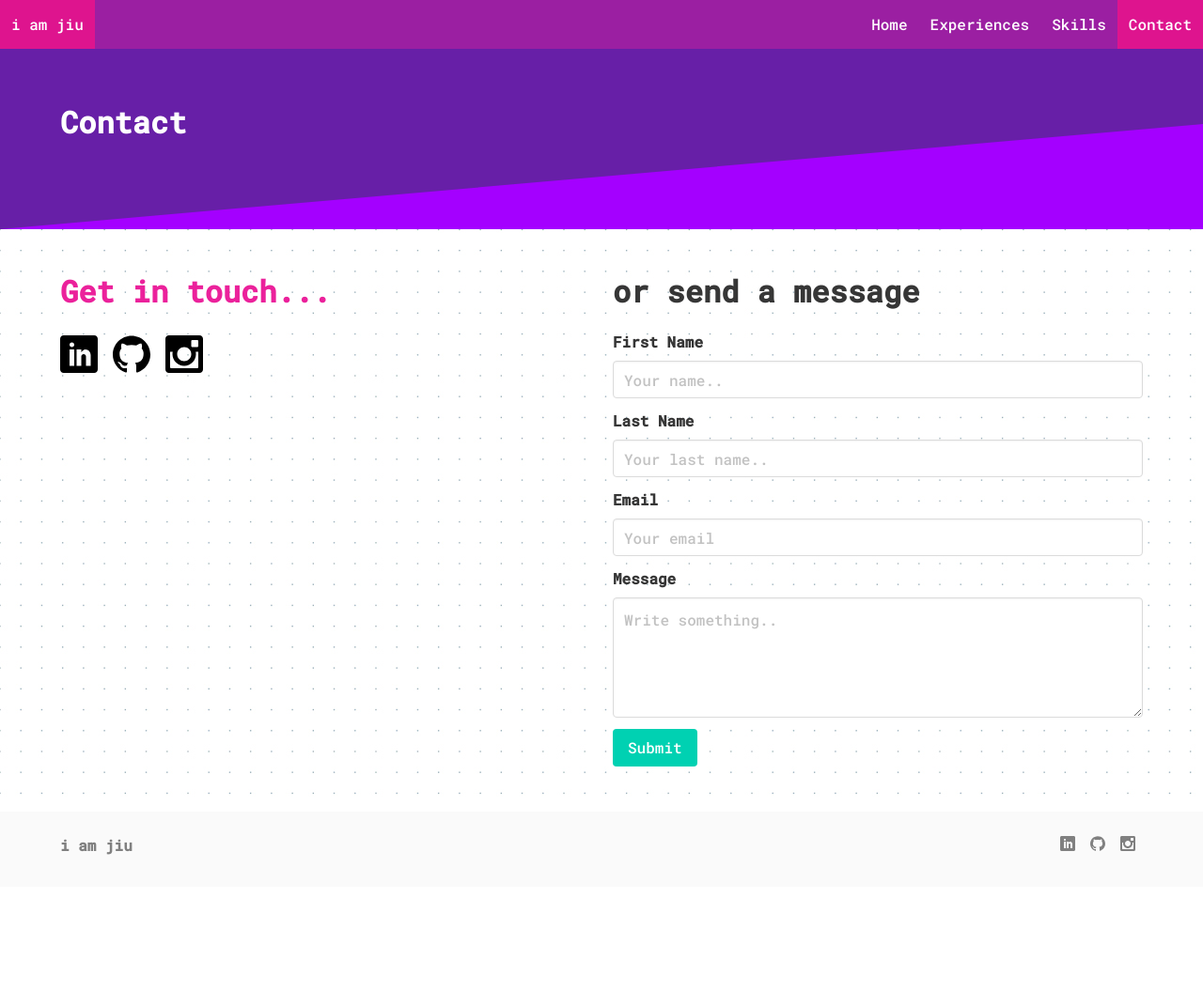
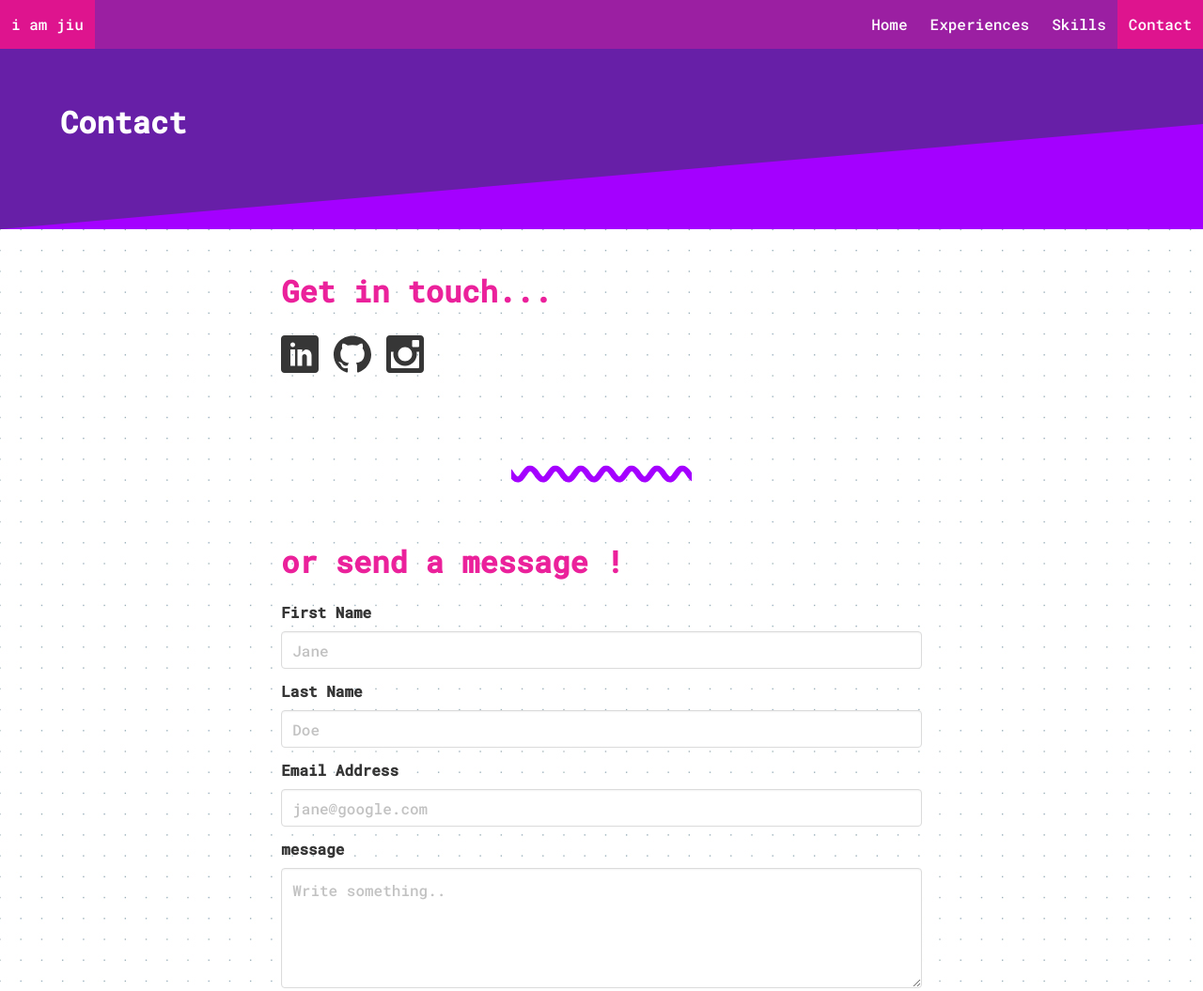
Before and after one commit to jiu/jiu-gatsby-site, a Gatsby site: page /contact in a window 1280 px wide. Shown: the top 1055 px of the page at 94% size. Before the commit the page ends 944 px from the top, so only its background shows below. Built offline with nearby package versions, Linux system fonts and the light colour scheme; Gatsby itself is replaced by a stand-in of ours.

Commit message:
cleaning old comment

```diff
--- a/package.json
+++ b/package.json
@@ -16,6 +16,7 @@
   "dependencies": {
     "axios": "^0.21.0",
     "bulma": "^0.9.1",
+    "formik": "^2.2.3",
     "gatsby": "^2.21.22",
     "gatsby-image": "^2.4.21",
     "gatsby-plugin-google-analytics": "^2.4.1",
@@ -35,7 +36,8 @@
     "react-google-recaptcha": "^2.1.0",
     "react-helmet": "^6.0.0",
     "react-icons": "^3.11.0",
-    "styled-components": "^5"
+    "styled-components": "^5",
+    "yup": "^0.29.3"
   },
   "devDependencies": {
     "babel-eslint": "^10.1.0",
--- a/src/components/ContactForm.js
+++ b/src/components/ContactForm.js
@@ -1,117 +1,152 @@
-import React, { Component } from "react";
+import React, { useState } from "react";
+import { Formik, Form, useField } from "formik";
+import * as Yup from "yup";
 import axios from "axios";
 
-const API_PATH = "http://hello.iamjiu.eu/api/contact/index.php";
+const API_PATH = "http://www.iamjiu.eu/api/contact/index.php";
 
-class ContactForm extends Component {
-  constructor(props) {
-    super(props);
-    this.state = {
-      fname: "",
-      lname: "",
-      email: "",
-      message: "",
-      mailSent: false,
-      error: null,
-    };
-  }
-  handleFormSubmit = (e) => {
-    e.preventDefault();
-    axios({
-      method: "post",
-      url: `${API_PATH}`,
-      headers: { "content-type": "application/json" },
-      data: this.state,
-    })
-      .then((result) => {
-        this.setState({
-          mailSent: result.data.sent,
-        });
-      })
-      .catch((error) => this.setState({ error: error.message }));
-  };
-  render() {
+const MyTextInput = ({ label, ...props }) => {
+  // useField() returns [formik.getFieldProps(), formik.getFieldMeta()]
+  // which we can spread on <input> and alse replace ErrorMessage entirely.
+  const [field, meta] = useField(props);
   return (
     <>
-        <div>
-          {this.state.mailSent && <div>Thank you for contacting us.</div>}
-        </div>
-        <form action="#">
       <div className="field">
-            <label className="label" htmlFor="fname">
-              First Name
+        <label className="label" htmlFor={props.id || props.name}>
+          {label}
         </label>
         <div className="control">
           <input
-                type="text"
-                id="fname"
-                name="firstname"
-                className="input"
-                placeholder="Your name.."
-                value={this.state.fname}
-                onChange={(e) => this.setState({ fname: e.target.value })}
+            className={`text-input input ${
+              meta.touched && meta.error ? "is-danger" : ""
+            }`}
+            {...field}
+            {...props}
           />
         </div>
+        {meta.touched && meta.error ? (
+          <div className="error is-danger">{meta.error}</div>
+        ) : null}
       </div>
+    </>
+  );
+};
+const MyTextArea = ({ label, ...props }) => {
+  // useField() returns [formik.getFieldProps(), formik.getFieldMeta()]
+  // which we can spread on <input> and alse replace ErrorMessage entirely.
+  const [field, meta] = useField(props);
+  return (
+    <>
       <div className="field">
-            <label className="label" htmlFor="lname">
-              Last Name
-            </label>
-            <div className="control">
-              <input
-                type=" text"
-                id="lname"
-                name="lastname"
-                className="input"
-                placeholder="Your last name.."
-                value={this.state.lname}
-                onChange={(e) => this.setState({ lname: e.target.value })}
-              />
-            </div>
-          </div>
-          <div className="field">
-            <label className="label" htmlFor="email">
-              Email
-            </label>
-            <div className="control">
-              <input
-                type="email"
-                id="email"
-                name="email"
-                className="input"
-                placeholder="Your email"
-                value={this.state.email}
-                onChange={(e) => this.setState({ email: e.target.value })}
-              />
-            </div>
-          </div>
-          <div className="field">
-            <label className="label" htmlFor="message">
-              Message
+        <label className="label" htmlFor={props.id || props.name}>
+          {label}
         </label>
         <div className="control">
           <textarea
-                id="message"
-                name="message"
-                className="textarea"
-                placeholder="Write something.."
-                onChange={(e) => this.setState({ message: e.target.value })}
-                value={this.state.message}
-              ></textarea>
-            </div>
-          </div>
-          <div class="control">
-            <input
-              type="submit"
-              onClick={(e) => this.handleFormSubmit(e)}
-              value="Submit"
-              className="button is-primary"
+            className={`textarea ${
+              meta.touched && meta.error ? "is-danger" : ""
+            }`}
+            {...field}
+            {...props}
           />
         </div>
-        </form>
+        {meta.touched && meta.error ? (
+          <div className="error is-danger">{meta.error}</div>
+        ) : null}
+      </div>
     </>
   );
-  }
-}
+};
+
+const ContactForm = () => {
+  const [serverState, setServerState] = useState();
+  const handleServerResponse = (ok, msg) => {
+    setServerState({ ok, msg });
+  };
+  return (
+    <>
+      <Formik
+        initialValues={{
+          firstName: "",
+          lastName: "",
+          email: "",
+          message: "",
+        }}
+        validationSchema={Yup.object({
+          firstName: Yup.string()
+            .max(15, "Must be 15 characters or less")
+            .required("Required"),
+          lastName: Yup.string()
+            .max(20, "Must be 20 characters or less")
+            .required("Required"),
+          email: Yup.string()
+            .email("Invalid email addresss`")
+            .required("Required"),
+          message: Yup.string()
+            .min(20, "Must be 20 characters or more")
+            .required("Required"),
+        })}
+        onSubmit={(values, actions) => {
+          axios({
+            method: "POST",
+            url: `${API_PATH}`,
+            headers: { "content-type": "application/json" },
+            data: values,
+          })
+            .then((response) => {
+              actions.setSubmitting(false);
+              actions.resetForm();
+              handleServerResponse(
+                true,
+                "Thanks for the message! Keep in touch very soon. :)"
+              );
+            })
+            .catch((error) => {
+              actions.setSubmitting(false);
+              handleServerResponse(false, error.response.data.error);
+            });
+        }}
+      >
+        <Form>
+          <MyTextInput
+            label="First Name"
+            name="firstName"
+            type="text"
+            placeholder="Jane"
+          />
+          <MyTextInput
+            label="Last Name"
+            name="lastName"
+            type="text"
+            placeholder="Doe"
+          />
+          <MyTextInput
+            label="Email Address"
+            name="email"
+            type="email"
+            placeholder="jane@google.com"
+          />
+          <MyTextArea
+            label="message"
+            name="message"
+            placeholder="Write something.."
+          />
+          <button type="submit" className="button">
+            Submit
+          </button>
+          {serverState && (
+            <div
+              className={`"notification" ${
+                !serverState.ok ? "is-danger" : "is-success"
+              }`}
+            >
+              {serverState.msg}
+            </div>
+          )}
+        </Form>
+      </Formik>
+    </>
+  );
+};
 
 export default ContactForm;
--- a/src/components/Footer.js
+++ b/src/components/Footer.js
@@ -42,7 +42,6 @@ const Footer = () => {
             <SocialIcons />
           </div>
         </div>
-        {/* privacy site name download cv */}
       </div>
     </FooterContainer>
   );
--- a/src/components/IntroSkills.js
+++ b/src/components/IntroSkills.js
@@ -8,7 +8,6 @@ import styled from "styled-components";
 
 const IconContainer = styled.div`
   max-width: 250px;
-  //max-height: 150px;
   margin: auto;
   padding: 1rem;
 `;
--- a/src/components/PageTitle.js
+++ b/src/components/PageTitle.js
@@ -4,7 +4,7 @@ import Hero from "../components/Hero";
 
 const TitleContainer = styled.section`
   padding: 7rem 3rem 6rem;
-  background: #a400ff; /* fallback for old browsers */
+  background: #a400ff;
   position: relative;
   h2 {
     color: white;
--- a/src/components/SEO.js
+++ b/src/components/SEO.js
@@ -17,8 +17,8 @@ const SEO = ({ children, location, description, title, image, htmlclass }) => {
       <html lang="en" className={htmlclass} />
       <title>{title}</title>
       {/* Fav Icons */}
-      <link rel="icon" type="image/svg+xml" href="/favicon.svg" />
-      <link rel="alternate icon" href="/favicon.ico" />
+      <link rel="icon" type="image/svg+xml" href="../favicon.svg" />
+      <link rel="alternate icon" href="../favicon.ico" />
       {/* Meta Tags */}
       <meta name="viewport" content="width=device-width, initial-scale=1.0" />
       <meta charSet="utf-8" />
--- a/src/components/SocialIcons.js
+++ b/src/components/SocialIcons.js
@@ -14,7 +14,7 @@ const SocialLink = styled.ul`
     }
     a {
       font-size: 40px;
-      color: black;
+      color: #363636;
     }
   }
 `;
--- a/src/components/footer.js
+++ b/src/components/footer.js
@@ -42,7 +42,6 @@ const Footer = () => {
             <SocialIcons />
           </div>
         </div>
-        {/* privacy site name download cv */}
       </div>
     </FooterContainer>
   );
--- a/src/pages/contact.js
+++ b/src/pages/contact.js
@@ -11,12 +11,11 @@ export default function Contact() {
       <section className="section">
         <div className="container">
           <div className="columns">
-            <div className="column">
+            <div className="column is-three-fifths is-offset-one-fifth">
               <h2 className="title jiu-title">Get in touch...</h2>
               <SocialIcons size="large" />
-            </div>
-            <div className="column">
-              <h2 className="title">or send a message</h2>
+              <div className="jiu-wavy">&nbsp;&nbsp;&nbsp;&nbsp;&nbsp;</div>
+              <h2 className="title jiu-title">or send a message !</h2>
               <ContactForm />
             </div>
           </div>
--- a/src/styles/globalStyle.scss
+++ b/src/styles/globalStyle.scss
@@ -21,6 +21,10 @@ html {
 
 a {
   color: grey;
+}
+
+.is-danger {
+  color: red;
 }
 
 .title,
```
Also changed, not shown: src/pages/404.js (+9 -6 lines), 2 other files. Lines whose indentation alone changed are shown as unchanged.
